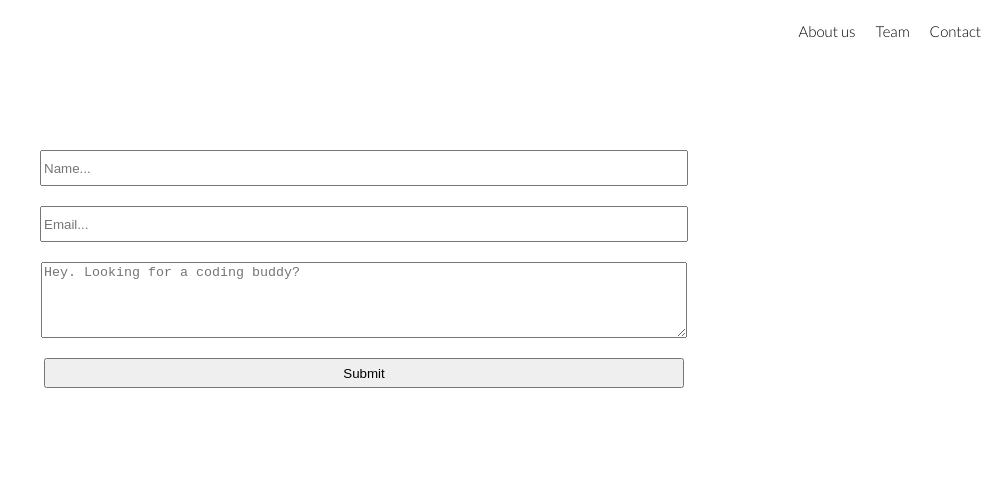
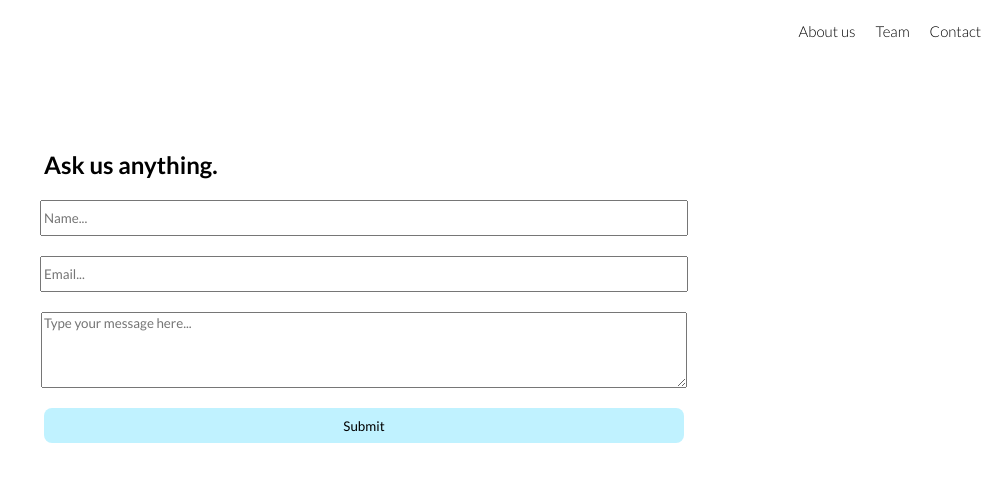
Before and after one commit to lindsayesterman/eevm, a plain HTML site: page contact.html in a window 1280 px wide. Shown: the whole page, without its empty margins (276-1280 px from the left). Drawn offline with Linux system fonts and the light colour scheme.

Commit message:
a bit more contact page styling

```diff
--- a/contact.css
+++ b/contact.css
@@ -38,14 +38,26 @@ form {
   margin-top: 150px;
 }
 
-input, textarea, button {
-  display:block;
+input,
+textarea,
+button,
+h2 {
+  display: block;
   margin: 20px auto;
-  width:50%;
-  height:30px;
+  height: 30px;
+  width: 50%;
+  font-family: "Lato", sans-serif;
 }
 
 textarea {
-  height:70px;
-  resize:vertical;
+  height: 70px;
+  resize: vertical;
 }
+
+button {
+  border-radius: 8px;
+  background-color: rgb(192, 242, 255);
+  border: none;
+  padding: 10px;
+  height: 35px;
+}
--- a/contact.html
+++ b/contact.html
@@ -33,10 +33,11 @@
         </ul>
     </div>
 
-    <form action="https://formspree.io/f/mjvpjpww" method="POST">
+    <form action="https://formspree.io/f/xleqwdjr" method="POST">
+      <h2>Ask us anything.</h2>
       <input name="name" placeholder="Name..."></input>
       <input name="email" placeholder="Email..."></input>
-      <textarea name="message" placeholder="Hey. Looking for a coding buddy?"></textarea>
+      <textarea name="message" placeholder="Type your message here..."></textarea>
       <button type="submit">Submit</button>
     </form>
 
```
